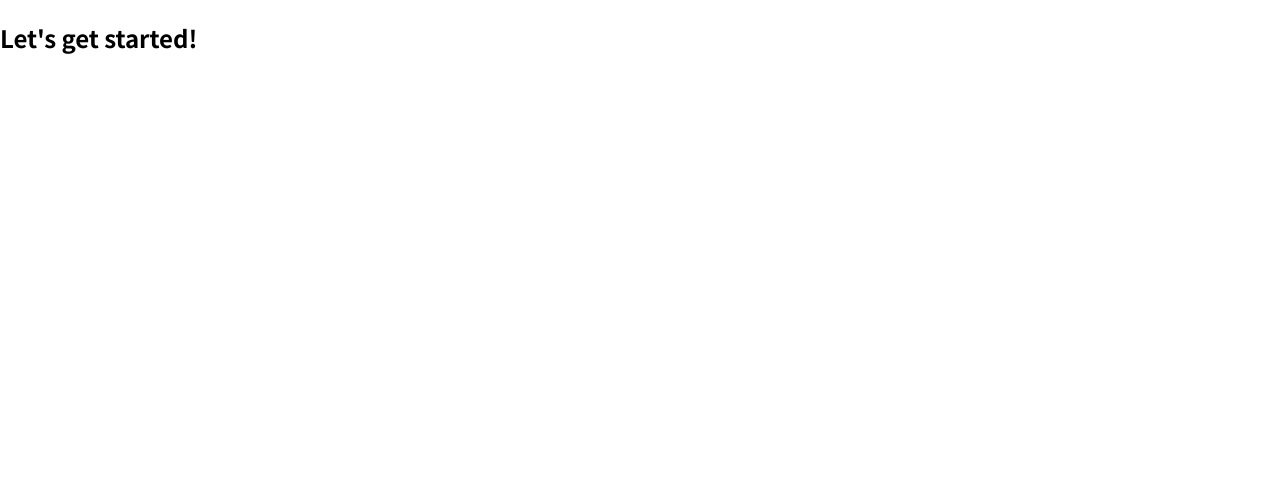
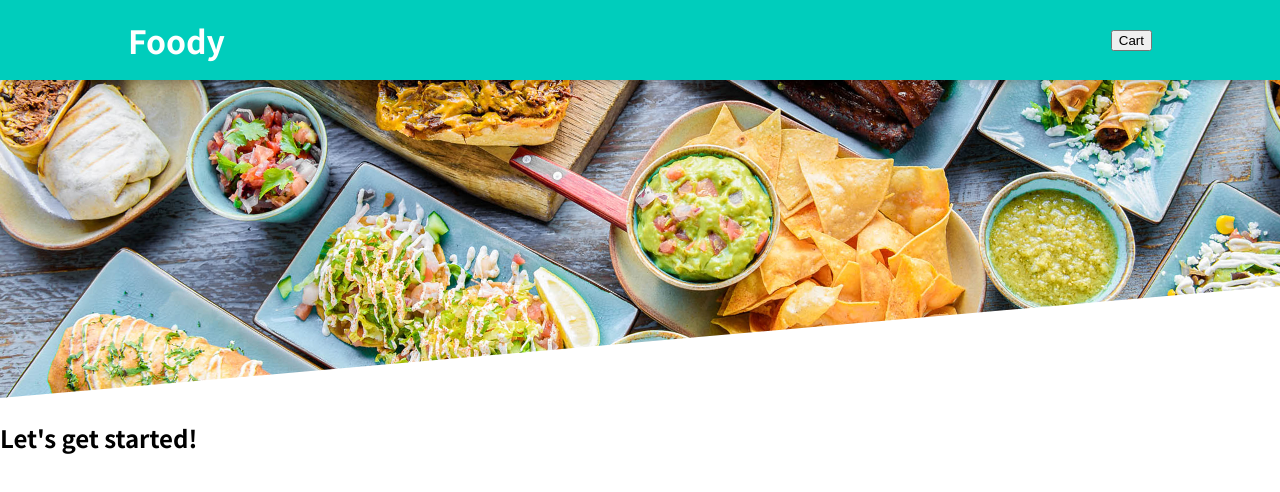
Before and after one commit to JahanU/food-order-app, a JavaScript app: page / in a window 1280 px wide. Shown: the top 492 px of the page. Built offline with nearby package versions, Linux system fonts and the light colour scheme.

Commit message:
component structure, header bar and landing page

```diff
--- a/src/App.js
+++ b/src/App.js
@@ -1,8 +1,11 @@
+import Header from './components/UI/Header/Header';
+
 function App() {
   return (
-    <div>
+    <>
+      <Header></Header>
       <h2>Let's get started!</h2>
-    </div>
+    </>
   );
 }
 
--- /dev/null
+++ b/src/components/UI/Header/Header.js
@@ -0,0 +1,17 @@
+import styles from './Header.module.css';
+import Img from '../../../assets/food.jpeg';
+
+export default function Header() {
+
+    return (
+        <>
+            <header className={styles.header}>
+                <h1>Foody</h1>
+                <button>Cart</button>
+            </header>
+            <div className={styles['main-image']} >
+                <img src={Img} alt='Lots of food'></img>
+            </div>
+        </>
+    )
+}
--- /dev/null
+++ b/src/components/UI/Header/Header.module.css
@@ -0,0 +1,29 @@
+.header {
+    position: fixed;
+    top: 0;
+    left: 0;
+    width: 100%;
+    height: 5rem;
+    background-color: #00CDBC;
+    color: white;
+    display: flex;
+    justify-content: space-between;
+    align-items: center;
+    padding: 0 10%;
+    box-shadow: 0 2px 8px rgba(0, 0, 0, 0.25);
+    z-index: 10;
+}
+
+.main-image {
+    width: 100%;
+    height: 25rem;
+    z-index: 0;
+    overflow: hidden;
+}
+
+.main-image img {
+    width: 110%;
+    height: 100%;
+    object-fit: cover;
+    transform: rotateZ(-5deg) translateY(-4rem) translateX(-1rem);
+}
```
Also changed, not shown: src/assets/food.jpeg (added), 1 other file (tests, documents, lock files or other folders).
